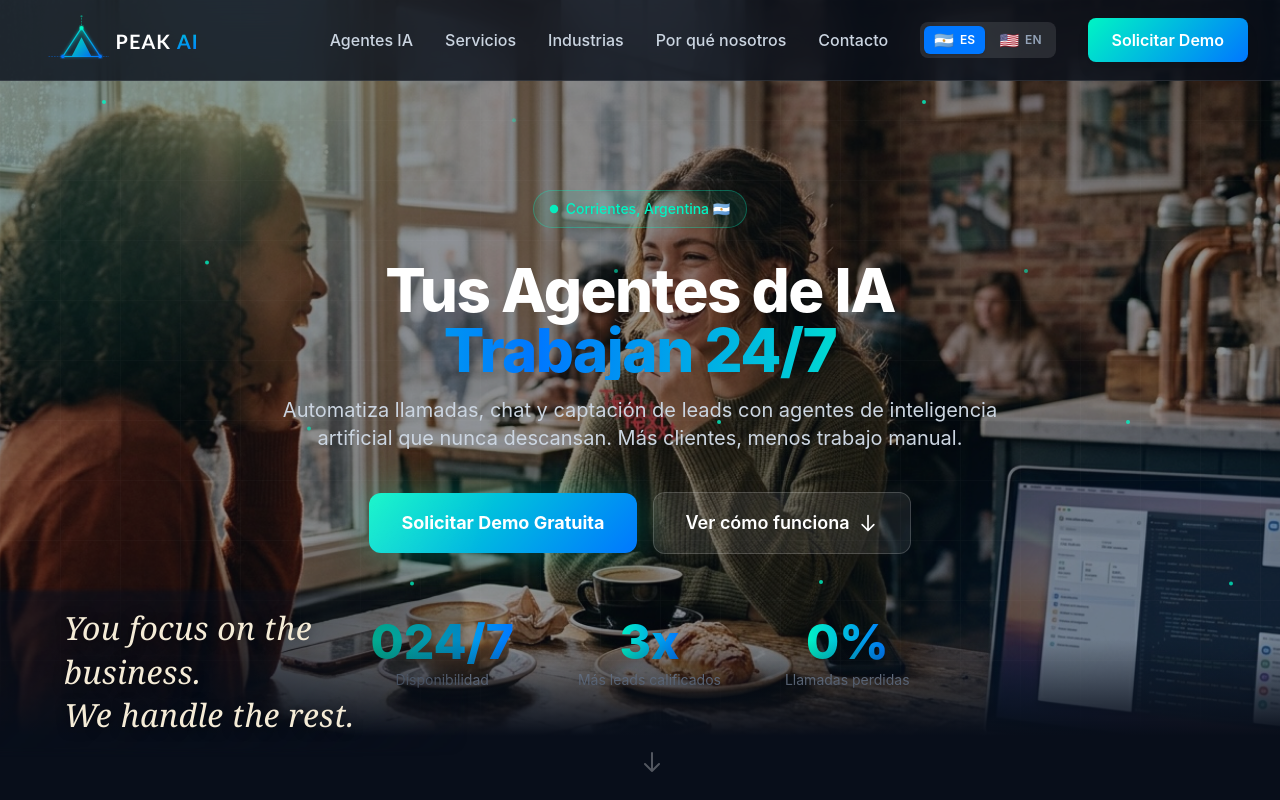
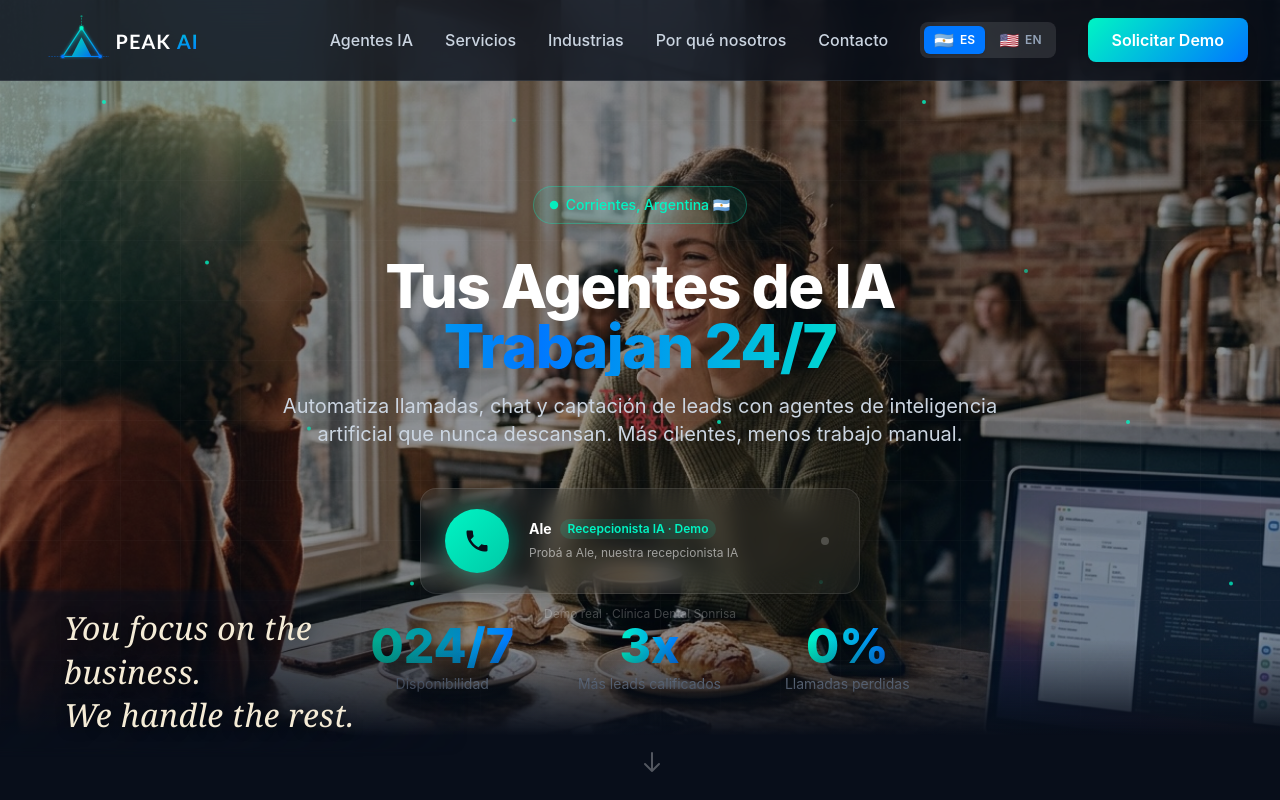
Before and after one commit to leivafrancisco/peakai, a Next.js app: page / in a window 1280 px wide. Shown: the top 800 px of the page. Built offline with nearby package versions, Linux system fonts and the light colour scheme.

Commit message:
feat: Add DemoCallWidget component and integrate it into Hero section

```diff
--- a/package.json
+++ b/package.json
@@ -12,7 +12,8 @@
     "framer-motion": "^12.38.0",
     "next": "14.2.0",
     "react": "^18.2.0",
-    "react-dom": "^18.2.0"
+    "react-dom": "^18.2.0",
+    "retell-client-js-sdk": "^2.0.7"
   },
   "devDependencies": {
     "@types/node": "^20",
--- /dev/null
+++ b/src/components/DemoCallWidget.tsx
@@ -0,0 +1,200 @@
+"use client";
+
+import { useState, useEffect, useRef } from "react";
+import { motion, AnimatePresence } from "framer-motion";
+import { useLang } from "@/context/LanguageContext";
+
+const TOKEN_URLS: Record<string, string> = {
+  es: "https://n8n-n8n.nhuls8.easypanel.host/webhook/sonrisa-dental/web-call-token",
+  en: "https://n8n-n8n.nhuls8.easypanel.host/webhook/sonrisa-dental/web-call-token", // reemplazá con el webhook del agente en inglés
+};
+
+type CallState = "idle" | "loading" | "active" | "ended" | "error";
+
+export default function DemoCallWidget() {
+  const { lang } = useLang();
+  const [state, setState] = useState<CallState>("idle");
+  const clientRef = useRef<import("retell-client-js-sdk").RetellWebClient | null>(null);
+
+  const t = (es: string, en: string) => (lang === "es" ? es : en);
+
+  const statusText: Record<CallState, string> = {
+    idle:    t("Probá a Ale, nuestra recepcionista IA", "Try Ale, our AI receptionist"),
+    loading: t("Conectando...", "Connecting..."),
+    active:  t("Hablando con Ale ·  Toca para colgar", "Talking with Ale · Tap to hang up"),
+    ended:   t("¡Llamada finalizada! Hasta pronto 👋", "Call ended! See you soon 👋"),
+    error:   t("No se pudo conectar. Intentá de nuevo.", "Couldn't connect. Try again."),
+  };
+
+  useEffect(() => {
+    return () => { clientRef.current?.stopCall(); };
+  }, []);
+
+  const startCall = async () => {
+    setState("loading");
+    try {
+      const { RetellWebClient } = await import("retell-client-js-sdk");
+      const client = new RetellWebClient();
+      clientRef.current = client;
+
+      client.on("call_started", () => setState("active"));
+      client.on("call_ended",   () => setState("ended"));
+      client.on("error",        () => setState("error"));
+
+      const res = await fetch(TOKEN_URLS[lang] ?? TOKEN_URLS.es);
+      const { access_token } = await res.json();
+      await client.startCall({ accessToken: access_token });
+    } catch {
+      setState("error");
+    }
+  };
+
+  const stopCall = () => {
+    clientRef.current?.stopCall();
+    setState("ended");
+  };
+
+  const handleClick = () => {
+    if (state === "active")       stopCall();
+    else if (state !== "loading") startCall();
+  };
+
+  const isLoading = state === "loading";
+  const isActive  = state === "active";
+
+  return (
+    <motion.div
+      initial={{ opacity: 0, y: 20 }}
+      animate={{ opacity: 1, y: 0 }}
+      transition={{ delay: 0.7, duration: 0.6 }}
+      className="mt-10 flex flex-col items-center"
+    >
+      {/* Card */}
+      <div
+        className="relative flex items-center gap-5 rounded-2xl px-6 py-5 shadow-xl"
+        style={{
+          background: "rgba(255,255,255,0.04)",
+          border: "1px solid rgba(255,255,255,0.1)",
+          backdropFilter: "blur(12px)",
+          maxWidth: 440,
+          width: "100%",
+        }}
+      >
+        {/* Glow when active */}
+        <AnimatePresence>
+          {isActive && (
+            <motion.div
+              className="absolute inset-0 rounded-2xl pointer-events-none"
+              initial={{ opacity: 0 }}
+              animate={{ opacity: 1 }}
+              exit={{ opacity: 0 }}
+              style={{
+                boxShadow: "0 0 40px rgba(0,245,196,0.18)",
+                border: "1px solid rgba(0,245,196,0.35)",
+              }}
+            />
+          )}
+        </AnimatePresence>
+
+        {/* Button */}
+        <motion.button
+          onClick={handleClick}
+          disabled={isLoading}
+          whileHover={!isLoading ? { scale: 1.06 } : {}}
+          whileTap={!isLoading ? { scale: 0.94 } : {}}
+          transition={{ type: "spring", stiffness: 400, damping: 20 }}
+          className="relative flex-shrink-0 w-16 h-16 rounded-full flex items-center justify-center shadow-lg focus:outline-none"
+          style={{
+            background: isActive
+              ? "linear-gradient(135deg, #ef4444, #dc2626)"
+              : isLoading
+              ? "rgba(255,255,255,0.1)"
+              : "linear-gradient(135deg, #00F5C4, #00C9A7)",
+            boxShadow: isActive
+              ? "0 0 24px rgba(239,68,68,0.45)"
+              : isLoading
+              ? "none"
+              : "0 0 24px rgba(0,245,196,0.4)",
+            cursor: isLoading ? "not-allowed" : "pointer",
+          }}
+          aria-label={isActive ? "Colgar" : "Llamar"}
+        >
+          {/* Pulse ring when active */}
+          {isActive && (
+            <motion.span
+              className="absolute inset-0 rounded-full"
+              animate={{ scale: [1, 1.5], opacity: [0.5, 0] }}
+              transition={{ duration: 1.4, repeat: Infinity }}
+              style={{ background: "rgba(239,68,68,0.35)" }}
+            />
+          )}
+
+          {isLoading ? (
+            <motion.svg
+              className="w-7 h-7 text-white/60"
+              animate={{ rotate: 360 }}
+              transition={{ duration: 1, repeat: Infinity, ease: "linear" }}
+              fill="none" viewBox="0 0 24 24"
+            >
+              <circle cx="12" cy="12" r="10" stroke="currentColor" strokeWidth="3" strokeDasharray="40 20" />
+            </motion.svg>
+          ) : isActive ? (
+            /* End-call icon */
+            <svg className="w-7 h-7 text-white" viewBox="0 0 24 24" fill="currentColor">
+              <path d="M4.47 1.66C2.8 1.66 1 3.53 1 5.27c0 1.63.7 3.12 1.63 4.43C5.28 13.27 10.73 18.72 14.3 21.37c1.31.93 2.8 1.63 4.43 1.63 1.74 0 3.61-1.8 3.61-3.47 0-.78-.41-1.52-1.04-1.95l-3.57-2.39c-.63-.42-1.44-.37-2.02.12l-1.19 1.01c-.35.3-.87.28-1.2-.04l-4.62-4.62c-.32-.33-.34-.85-.04-1.2l1.01-1.19c.49-.58.54-1.39.12-2.02L7.41 4.68c-.43-.63-1.17-1.02-1.95-1.02z"/>
+            </svg>
+          ) : (
+            /* Phone icon */
+            <svg className="w-7 h-7 text-[#080E1A]" viewBox="0 0 24 24" fill="currentColor">
+              <path d="M6.62 10.79c1.44 2.83 3.76 5.14 6.59 6.59l2.2-2.2c.27-.27.67-.36 1.02-.24 1.12.37 2.33.57 3.57.57.55 0 1 .45 1 1V20c0 .55-.45 1-1 1-9.39 0-17-7.61-17-17 0-.55.45-1 1-1h3.5c.55 0 1 .45 1 1 0 1.25.2 2.45.57 3.57.11.35.03.74-.25 1.02l-2.2 2.2z"/>
+            </svg>
+          )}
+        </motion.button>
+
+        {/* Text content */}
+        <div className="flex-1 text-left">
+          <div className="flex items-center gap-2 mb-1">
+            <span className="text-white font-bold text-sm">Ale</span>
+            <span
+              className="text-xs px-2 py-0.5 rounded-full font-semibold"
+              style={{ background: "rgba(0,245,196,0.12)", color: "#00F5C4" }}
+            >
+              {t("Recepcionista IA · Demo", "AI Receptionist · Demo")}
+            </span>
+          </div>
+          <AnimatePresence mode="wait">
+            <motion.p
+              key={state}
+              initial={{ opacity: 0, y: 4 }}
+              animate={{ opacity: 1, y: 0 }}
+              exit={{ opacity: 0, y: -4 }}
+              transition={{ duration: 0.25 }}
+              className="text-xs leading-relaxed"
+              style={{ color: "rgba(255,255,255,0.55)" }}
+            >
+              {statusText[state]}
+            </motion.p>
+          </AnimatePresence>
+        </div>
+
+        {/* Live indicator */}
+        <div className="flex-shrink-0 flex items-center gap-1.5">
+          <motion.span
+            className="w-2 h-2 rounded-full"
+            style={{ background: isActive ? "#00F5C4" : "rgba(255,255,255,0.2)" }}
+            animate={isActive ? { opacity: [1, 0.3, 1] } : {}}
+            transition={{ duration: 1.2, repeat: Infinity }}
+          />
+          <span className="text-xs font-semibold" style={{ color: isActive ? "#00F5C4" : "rgba(255,255,255,0.25)" }}>
+            {isActive ? "LIVE" : ""}
+          </span>
+        </div>
+      </div>
+
+      {/* Disclaimer */}
+      <p className="mt-3 text-xs" style={{ color: "rgba(255,255,255,0.25)" }}>
+        {t("Demo real · Clínica Dental Sonrisa", "Live demo · Sonrisa Dental Clinic")}
+      </p>
+    </motion.div>
+  );
+}
--- a/src/components/Hero.tsx
+++ b/src/components/Hero.tsx
@@ -4,6 +4,7 @@ import { motion, type Easing } from "framer-motion";
 import { useLang } from "@/context/LanguageContext";
 import { i18n, tr } from "@/i18n/translations";
 import NumberTicker from "@/components/ui/NumberTicker";
+import DemoCallWidget from "@/components/DemoCallWidget";
 
 const EASE: Easing = [0.22, 1, 0.36, 1];
 
@@ -140,42 +141,8 @@ export default function Hero() {
           {t(i18n.hero.subhead)}
         </motion.p>
 
-        {/* CTA Buttons */}
-        <motion.div
-          {...fadeUp(0.5)}
-          className="flex flex-col sm:flex-row items-center justify-center gap-4 mb-16"
-        >
-          <motion.a
-            href="#contact"
-            className="shimmer-btn w-full sm:w-auto text-white px-8 py-4 rounded-xl text-lg font-bold"
-            style={{
-              background: "linear-gradient(135deg, #00F5C4, #0077FF)",
-              boxShadow: "0 0 40px rgba(0,245,196,0.3)",
-            }}
-            whileHover={{ scale: 1.03, boxShadow: "0 0 60px rgba(0,245,196,0.5)" }}
-            whileTap={{ scale: 0.97 }}
-            transition={{ type: "spring", stiffness: 400, damping: 20 }}
-          >
-            {t(i18n.hero.cta1)}
-          </motion.a>
-          <motion.a
-            href="#how-it-works"
-            className="w-full sm:w-auto flex items-center justify-center gap-2 text-white px-8 py-4 rounded-xl text-lg font-semibold border"
-            style={{ borderColor: "rgba(255,255,255,0.18)", background: "rgba(255,255,255,0.08)" }}
-            whileHover={{
-              borderColor: "rgba(255,255,255,0.35)",
-              background: "rgba(255,255,255,0.14)",
-              scale: 1.02,
-            }}
-            whileTap={{ scale: 0.97 }}
-            transition={{ type: "spring", stiffness: 400, damping: 20 }}
-          >
-            {t(i18n.hero.cta2)}
-            <svg className="w-5 h-5" fill="none" stroke="currentColor" viewBox="0 0 24 24">
-              <path strokeLinecap="round" strokeLinejoin="round" strokeWidth={2} d="M19 14l-7 7m0 0l-7-7m7 7V3" />
-            </svg>
-          </motion.a>
-        </motion.div>
+        {/* Demo call widget */}
+        <DemoCallWidget />
 
         {/* Stats */}
         <motion.div
```
Also changed, not shown: 1 other file (tests, documents, lock files or other folders).
